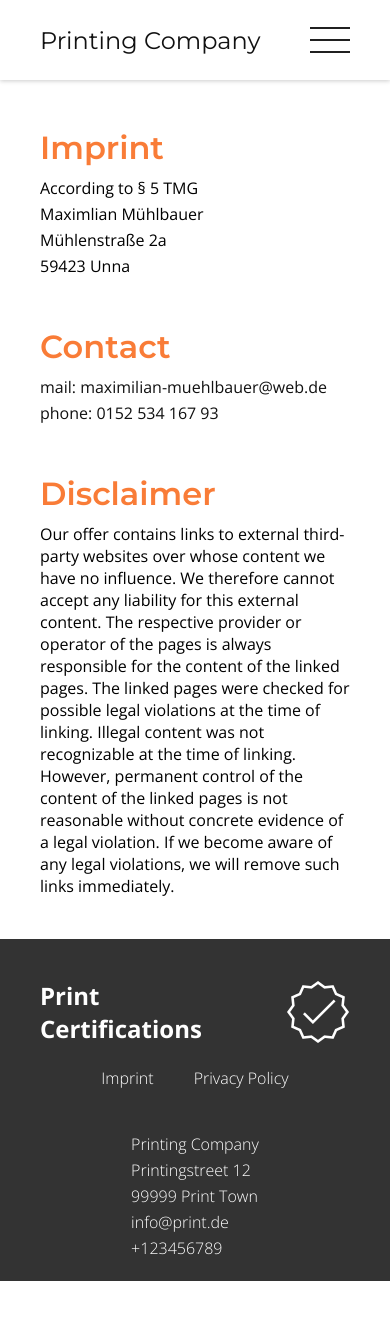
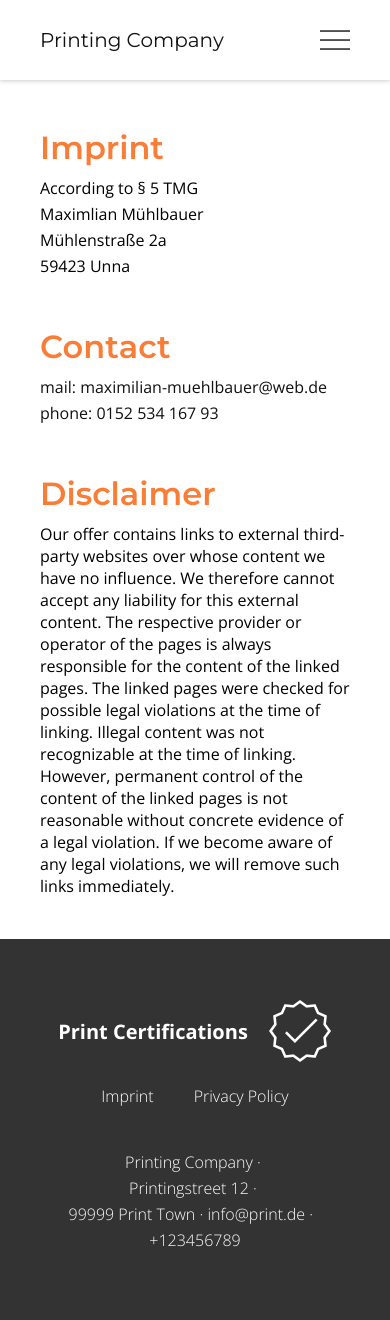
Before and after one commit to maksmuehlbauer/printing-company, an Angular app: page /imprint in a window 390 px wide. Shown: the top 1320 px of the page. Before the commit the page ends 1281 px from the top, so only its background shows below. Built offline with nearby package versions, Linux system fonts and the light colour scheme.

Commit message:
add CSS Responsive

```diff
--- a/src/app/main-container/company-benefits/company-benefits.component.scss
+++ b/src/app/main-container/company-benefits/company-benefits.component.scss
@@ -61,3 +61,15 @@ h2 {
         flex-direction: column;
     }
 }
+
+@media (max-width: 430px) {
+    h1 {
+        font-size: 24px;
+        padding: 20px 0 0 0;
+    }
+
+    h2 {
+        margin: 20px 0 40px 0;
+        text-align: center;
+    }
+}
--- a/src/app/main-container/company-benefits/single-benefit/single-benefit.component.scss
+++ b/src/app/main-container/company-benefits/single-benefit/single-benefit.component.scss
@@ -78,4 +78,12 @@ h3 {
         width: 100%;
         padding: 0 40px;
     }
+
+    h1 {
+        margin-top: 40px;
+    }
+
+    h3 {
+        margin: 40px 0 60px 0;
+    }
 }
--- a/src/app/main-container/company-contact/company-contact.component.scss
+++ b/src/app/main-container/company-contact/company-contact.component.scss
@@ -169,3 +169,9 @@ form {
         margin-bottom: 60px;
     }
 }
+
+@media (max-width: 390px) {
+    h1 {
+        font-size: 40px !important;
+    }
+}
--- a/src/app/main-container/company-examples/company-examples.component.scss
+++ b/src/app/main-container/company-examples/company-examples.component.scss
@@ -124,10 +124,13 @@ h1 {
     }
     .example-box {
         flex-direction: column;
+        align-items: center;
         >div {
             margin-bottom: 24px;
+            width: 480px;
             >div {
                 height: 240px;
+                width: 100%;
                 >img {
                     height: 240px;
                 }
@@ -139,6 +142,41 @@ h1 {
         p {
             font-size: 16px;
         }
-
     }
 }
+
+@media (max-width: 430px) {
+    h1 {
+        font-size: 24px;
+        padding: 40px 0 24px 0;
+    }
+    .example-box {
+        >div {
+            margin-bottom: 24px;
+            width: 350px;
+            >div {
+                height: 240px;
+                width: 100%;
+                >img {
+                    height: 240px;
+                }
+            }
+        }
+    }
+}
+
+@media (max-width: 375px) {
+    .example-box {
+        >div {
+            margin-bottom: 24px;
+            width: 295px;
+            >div {
+                height: 240px;
+                width: 100%;
+                >img {
+                    height: 240px;
+                }
+            }
+        }
+    }
+}
--- a/src/app/main-container/company-statement/company-statement.component.scss
+++ b/src/app/main-container/company-statement/company-statement.component.scss
@@ -41,3 +41,9 @@ img {
         height: 300px;
     }
 }
+
+@media (max-width: 430px) {
+    h1 {
+        font-size: 24px;
+    }
+}
--- a/src/app/main-container/more-box/more-box.component.html
+++ b/src/app/main-container/more-box/more-box.component.html
@@ -3,7 +3,7 @@
     <div class="img-box">
         <img src="./assets/images/company-benfits/recy1.jpg" alt="">
         <img src="./assets/images/company-benfits/recy2.jpg" alt="">
-        <img src="./assets/images/company-benfits/recy3.jpg" alt="">
+        <img class="desk-only" src="./assets/images/company-benfits/recy3.jpg" alt="">
     </div>
     <div class="text-box">
         <h1> {{ moreInfos.title }}</h1>
--- a/src/app/main-container/more-box/more-box.component.scss
+++ b/src/app/main-container/more-box/more-box.component.scss
@@ -51,3 +51,28 @@ section {
 
     }
 }
+
+@media (max-width: 430px) {
+    .desk-only {
+        display: none
+    }
+
+    section {
+        width: calc(100% - 60px);
+        height: auto;
+    }
+    .img-box {
+        max-width: 640px;
+        height: 120px;
+        >img {
+            width: 50%;
+            height: 120px;
+            object-fit: cover;
+        }
+    }
+
+    button {
+        top: 20px;
+        right: 20px;
+    }
+}
--- a/src/app/shared/footer/footer.component.html
+++ b/src/app/shared/footer/footer.component.html
@@ -3,12 +3,13 @@
         <div class="footer-flex">
             <div class="contact-infos-container">
                 <ul>
-                    <li>Printing Company</li>
-                    <li>Printingstreet 12</li>
-                    <li>99999 Print Town</li>
-                    <li><a href="mailto:example@example.com">info&#64;print.de</a></li>
+                    <li>Printing Company <span class="only-mob">&middot;&nbsp;</span></li>
+                    <li>Printingstreet 12 <span class="only-mob">&middot;&nbsp;</span></li>
+                    <li>99999 Print Town <span class="only-mob">&middot;&nbsp;</span></li>
+                    <li><a href="mailto:example@example.com">info&#64;print.de <span class="only-mob">&middot; &nbsp;</span> </a></li>
                     <li><a href="tel:+123456789">+123456789</a></li>
                 </ul>
+
             </div>
             <div class="certified-container">
                 <h1>Print Certifications</h1>
--- a/src/app/shared/footer/footer.component.scss
+++ b/src/app/shared/footer/footer.component.scss
@@ -41,6 +41,10 @@ section {
     }
 }
 
+.only-mob {
+    display: none;
+}
+
 @media (max-width: 768px) {
     .footer-flex {
         flex-direction: column;
@@ -48,13 +52,16 @@ section {
 
     ul {
         margin: 20px !important;
+        @include display();
+        flex-wrap: wrap;
     }
 
     .certified-container:nth-child(2) {
         order: 1;
         flex-direction: row;
         gap: 20px;
-        margin-top: 40px;
+        margin-top: 60px;
+
     }
 
     .law-privacy-container:nth-child(3){
@@ -69,5 +76,17 @@ section {
 
     .contact-infos-container:nth-child(1) {
         order: 3;
+        margin-bottom: 60px;
+
+    }
+
+    .only-mob {
+        display: contents;
     }
 }
+
+@media (max-width: 430px) {
+    h1 {
+        font-size: 20px;
+    }
+}
--- a/src/app/shared/header/header.component.scss
+++ b/src/app/shared/header/header.component.scss
@@ -77,10 +77,10 @@ nav {
         right: 0;
         bottom: 0;
         left: 0;
-        background-color: aliceblue;
+        background-color: $color-orange;
         height: calc(100vh - 80px);
         transform: translateX(-900px);
-        transition: transform 500ms ease-in-out;
+        transition: transform 250ms ease-in-out;
         a {
             font-size: 24px;
             width: auto;
@@ -98,6 +98,21 @@ nav {
     }
 }
 
-@media (max-width: 768px) {
+@media (max-width: 430px) {
+    .menu {
+        transform: translateX(-430px);
+    }
 
+    .menu-open {
+        transform: translateX(0);
+    }
+
+    nav {
+        >h1 {
+            font-size: 20px;
+        }
+        >img {
+            width: 30px;
+        }
+    }
 }
```
